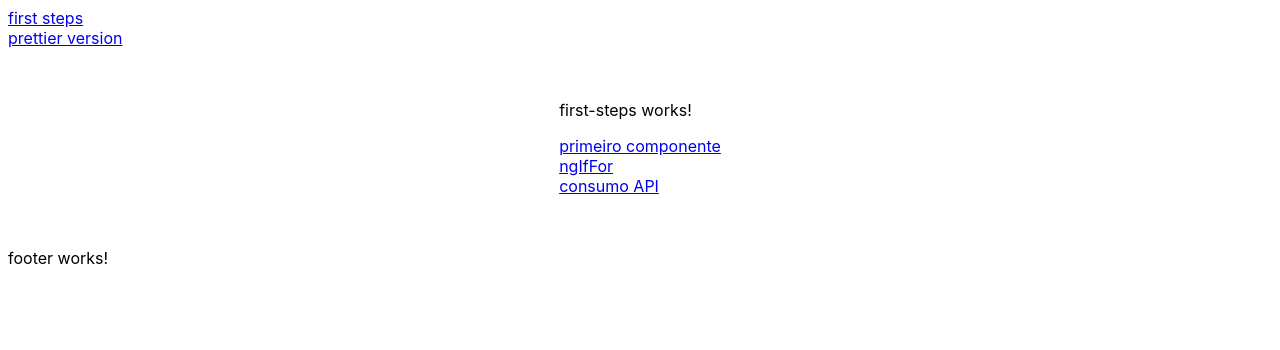
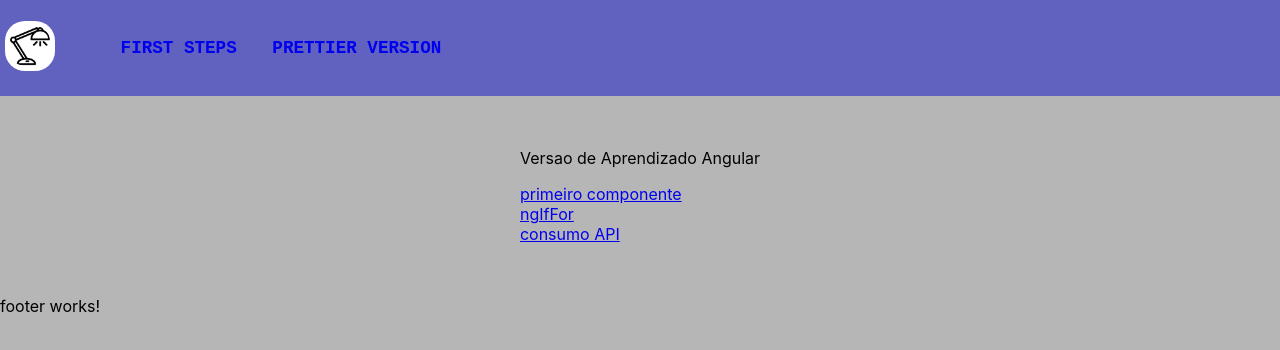
Before and after one commit to RafaelBP02/estudos-anglar-front, an Angular app: page /old in a window 1280 px wide. Shown: the top 350 px of the page. Built offline with nearby package versions, Linux system fonts and the light colour scheme.

Commit message:
chore: deixa css do header mais amigavel

```diff
--- a/src/app/components/first-steps/first-steps.component.html
+++ b/src/app/components/first-steps/first-steps.component.html
@@ -1,4 +1,4 @@
-<p>first-steps works!</p>
+<p>Versao de Aprendizado Angular</p>
 <div>
   <div>
     <a [routerLink]="['/old/primeiro-componente']">primeiro componente</a>
--- a/src/app/components/header/header.component.css
+++ b/src/app/components/header/header.component.css
@@ -0,0 +1,43 @@
+figure.icon{
+  padding: 5px;
+  margin: 0;
+  margin-right: 30px;
+}
+
+img.icon{
+  background-color: white;
+  padding: 5px;
+  width: 40px;
+  height: auto;
+  border-radius: 20px;
+}
+
+.header-box{
+  height: 12vh;
+  background-color: rgb(97, 97, 192);
+  display: flex;
+  align-items: center;
+  gap: 2%;
+  margin: 0;
+}
+
+.header-button a{
+  display: flex;
+  align-items: center;
+  padding-left: 5px;
+  padding-right: 5px;
+
+  text-decoration: none;
+  text-transform: uppercase;
+  font-family: 'Courier New', Courier, monospace;
+  font-weight: bold;
+  font-size: 110%;
+  height: 12vh;
+
+}
+.header-button:hover a{
+  background-color: rgb(76, 76, 153);
+  cursor: pointer;
+
+  color: white;
+}
--- a/src/app/components/header/header.component.html
+++ b/src/app/components/header/header.component.html
@@ -1,8 +1,11 @@
-<div>
-  <div>
+<div class="header-box">
+  <figure class="icon">
+    <img class="icon" src="assets/lampada.png" alt="site-icon">
+  </figure>
+  <div class="header-button">
     <a [routerLink]="['/old']">first steps</a>
   </div>
-  <div>
+  <div class="header-button">
     <a [routerLink]="['/lazy']">prettier version</a>
   </div>
 </div>
--- a/src/index.html
+++ b/src/index.html
@@ -1,5 +1,5 @@
 <!doctype html>
-<html lang="en">
+<html lang="pt-br">
 <head>
   <meta charset="utf-8">
   <title>EstudosAnglarFront</title>
--- a/src/styles.css
+++ b/src/styles.css
@@ -1 +1,5 @@
 /* You can add global styles to this file, and also import other style files */
+body{
+  background-color: rgb(182, 182, 182);
+  margin: 0;
+}
```
Also changed, not shown: public/assets/lampada.png (added).
